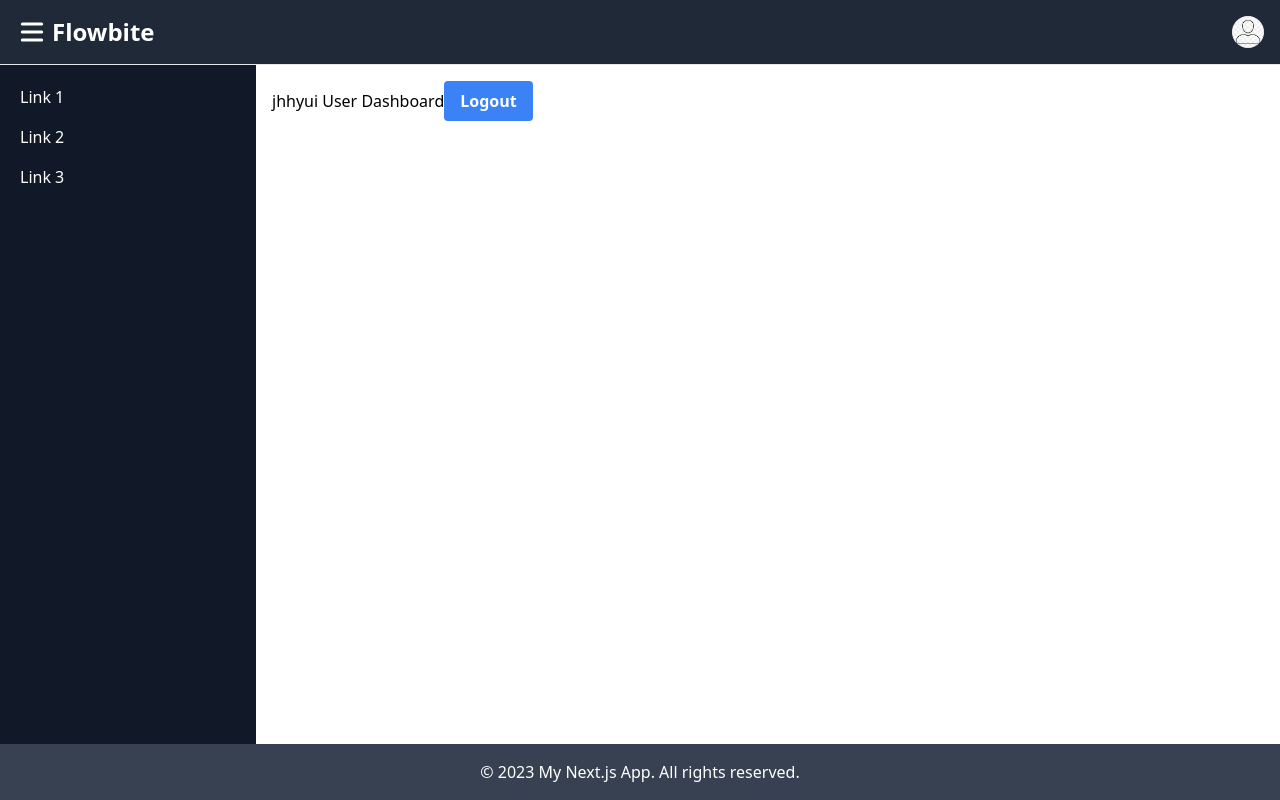
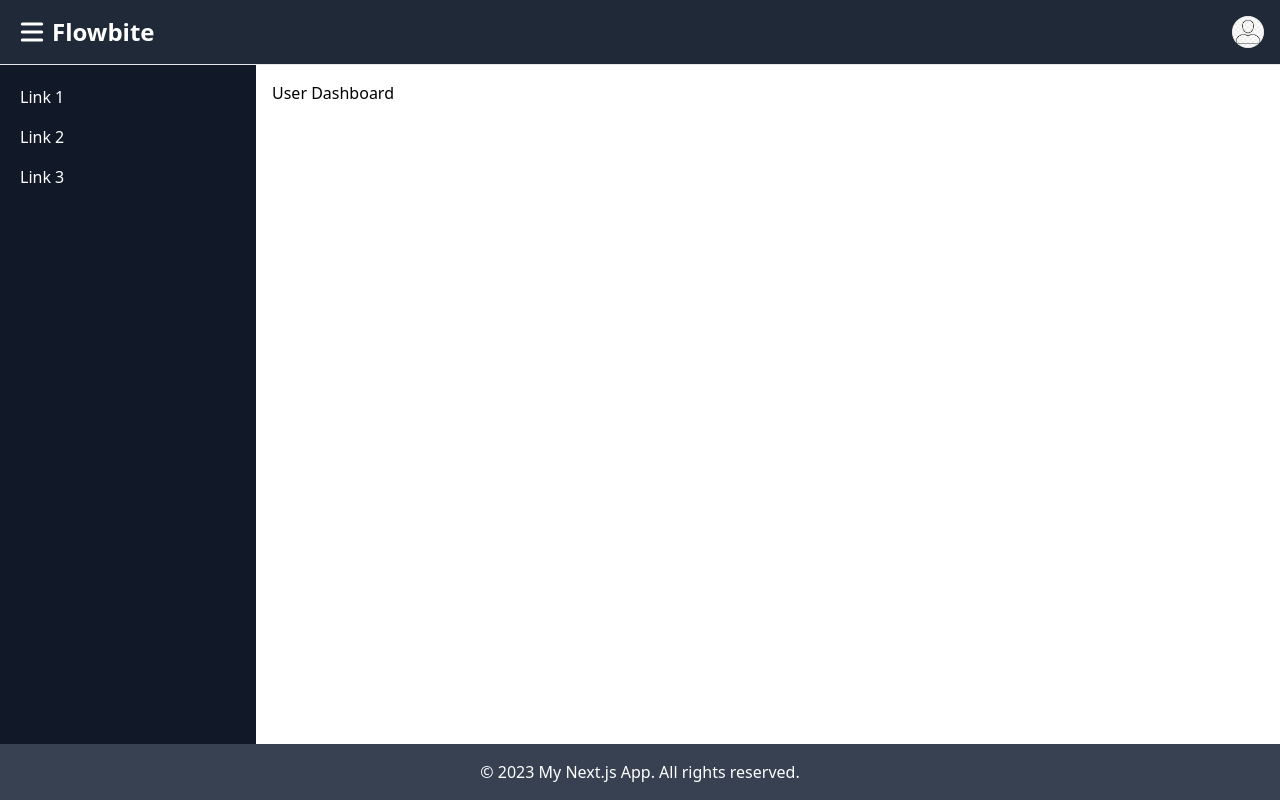
Before and after one commit to mdkhairul773islam/nextjs-app, a Next.js app: page /user in a window 1280 px wide. Built offline with nearby package versions, Linux system fonts and the light colour scheme.

Commit message:
create logout component

```diff
--- a/src/app/user/components/Header.js
+++ b/src/app/user/components/Header.js
@@ -3,11 +3,10 @@ import React, { useState } from 'react';
 import { HiMenu } from 'react-icons/hi';
 import Link from 'next/link';
 import Image from 'next/image';
-
+import Logout from "@/app/user/components/Logout";
 const Header = ({ toggleAside }) => {
     const [dropdownOpen, setDropdownOpen] = useState(false);
     const toggleDropdown = () => setDropdownOpen(!dropdownOpen);
-
     return (
         <header className="bg-gray-800 text-white p-4 flex justify-between items-center border-b border-200 dark:border-gray-600">
             <div className="flex items-center space-x-1">
@@ -31,9 +30,7 @@ const Header = ({ toggleAside }) => {
                         <Link href="/user-settings" className="block px-4 py-2 text-sm text-gray-700 hover:bg-gray-100">
                             User Settings
                         </Link>
-                        <Link href="/user-settings" className="block px-4 py-2 text-sm text-gray-700 hover:bg-gray-100">
-                            Logout
-                        </Link>
+                        <Logout/>
                         {/* Add other dropdown links here */}
                     </div>
                 )}
--- /dev/null
+++ b/src/app/user/components/Logout.js
@@ -0,0 +1,16 @@
+import Link from 'next/link';
+import Cookies from "js-cookie";
+import { useRouter } from 'next/navigation';
+const Logout = () => {
+    const router = useRouter();
+    const logout = () => {
+        Cookies.remove('token', { path: '/' });
+        router.push('/');
+    };
+    return (
+        <Link href="/" onClick={logout} className="block px-4 py-2 text-sm text-gray-700 hover:bg-gray-100">
+            Logout
+        </Link>
+    );
+};
+export default Logout;
--- a/src/app/user/page.js
+++ b/src/app/user/page.js
@@ -1,19 +1,6 @@
 "use client"
-import React from 'react'
-import Cookies from 'js-cookie';
-import { useRouter } from 'next/navigation';
 export default function User() {
-    const router = useRouter();
-    const logout = () => {
-        Cookies.remove('token', { path: '/' });
-        router.push('/');
-    };
     return (
-        <div> jhhyui
-            User Dashboard
-            <button onClick={logout} className="bg-blue-500 hover:bg-blue-700 text-white font-bold py-2 px-4 rounded focus:outline-none focus:shadow-outline">
-                Logout
-            </button>
-        </div>
+        <div>User Dashboard</div>
     )
 }
```
